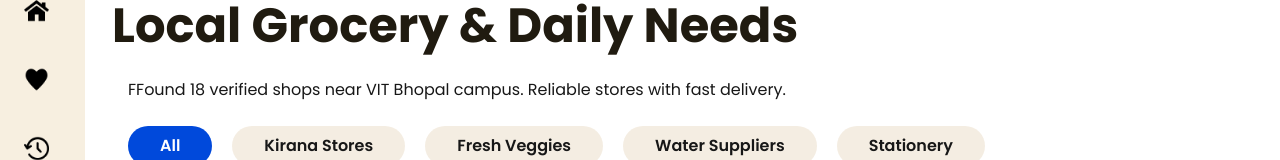
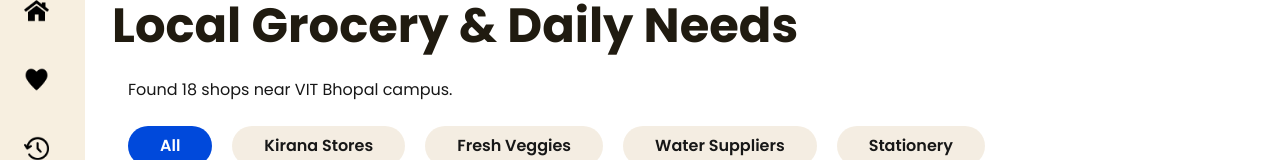
Before and after one commit to Eaman006/Turant, a Next.js app: page /home/grocery in a window 1280 px wide. Shown: the part 154-314 px from the top of the page. Built offline with nearby package versions, Linux system fonts and the light colour scheme; no server answers; the database is empty; sample sign-in values are in the browser's storage.

Commit message:
fix: Simplify text descriptions for cab, grocery, medical, PG, and restaurant pages

```diff
--- a/app/home/cab/page.tsx
+++ b/app/home/cab/page.tsx
@@ -81,7 +81,7 @@ const CabPage = () => {
         Cabs & Autos in Kothri Kalan
       </div>
       <div className='m-2 p-2'>
-        Find reliable transportation options near your hostel. Verified drivers with
+        Find reliable transportation options near your hostel. Drivers with
         <div>transparent routes.</div>
       </div>
       <div className='flex gap-5 m-2 p-2'>
--- a/app/home/grocery/page.tsx
+++ b/app/home/grocery/page.tsx
@@ -72,7 +72,7 @@ const page = () => {
             Local Grocery & Daily Needs
           </div>
           <div className='m-2 p-2'>
-            FFound 18 verified shops near VIT Bhopal campus. Reliable stores with fast delivery.
+            Found 18 shops near VIT Bhopal campus.
           </div>
           <div className='flex gap-5 m-2 p-2'>
             <button
--- a/app/home/medical/page.tsx
+++ b/app/home/medical/page.tsx
@@ -71,7 +71,7 @@ const page = () => {
           Pharmacies & Clinics nearby
         </div>
         <div className='m-2 p-2'>
-          Found 12 verified medical stores near VIT Bhopal campus.
+          Found 12 medical stores near VIT Bhopal campus.
         </div>
         <div className='flex gap-5 m-2 p-2'>
           <button
--- a/app/home/pg/page.tsx
+++ b/app/home/pg/page.tsx
@@ -70,7 +70,7 @@ const page = () => {
           Student PGs & Hotels nearby
         </div>
         <div className='m-2 p-2'>
-          Found 42 verified listings near VIT Bhopal campus. Reliable stays with transparent amenities.
+          Found 42 listings near VIT Bhopal campus.
         </div>
         <div className='flex gap-5 m-2 p-2'>
           <button
--- a/app/home/restaurant/page.tsx
+++ b/app/home/restaurant/page.tsx
@@ -72,7 +72,7 @@ const page = () => {
               Top Restaurants & Tiffin Services nearby
             </div>
             <div className='m-2 p-2'>
-              Found 18 verified shops near VIT Bhopal campus. Reliable stores with fast delivery.
+              Found 18 Restaurant near VIT Bhopal campus.
             </div>
             <div className='flex gap-5 m-2 p-2'>
               <button
```
